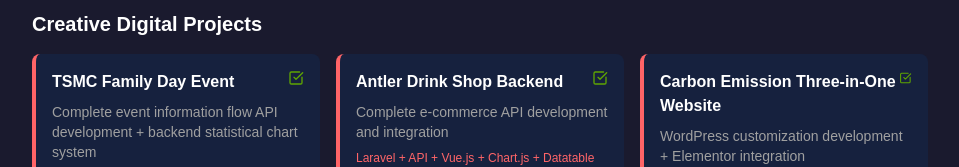
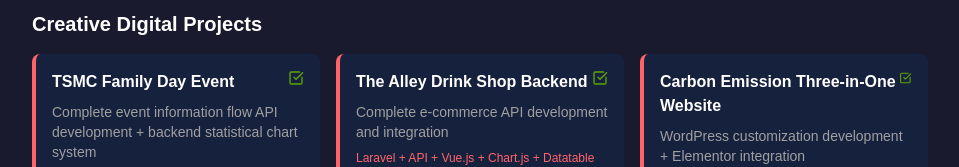
Before and after one commit to meow-Kat/Resume, a Next.js app: page / in a window 1280 px wide. Shown: the part 1922-2089 px from the top of the page, without its empty margins (320-1279 px from the left). Built offline with nearby package versions, Linux system fonts and the light colour scheme.

Commit message:
更新個人資訊文件，調整職稱格式及各項技術專長的標題，並修正部分專案名稱以提升一致性與清晰度。

```diff
--- a/components/LanguageContext.tsx
+++ b/components/LanguageContext.tsx
@@ -47,7 +47,7 @@ const translations = {
     backend: '後端架構設計：',
     backendDesc: '深厚的 PHP/Laravel、Python/FastAPI 技術基礎，成功設計多個大型系統 API 架構。',
     ai: 'AI 與新興技術：',
-    aiDesc: '前瞻性的 LLM 智能對話平台開發，AI 圖資掃描系統實現。',
+    aiDesc: '前瞻性的 LLM 智能對話平台開發與 AI 圖資系統實現。',
 
     systemArchitecture: '系統架構與 DevOps',
     architecture: '架構設計：',
@@ -216,7 +216,7 @@ const translations = {
 
     tsmc: 'TSMC Family Day Event',
     tsmcDesc: 'Complete event information flow API development + backend statistical chart system',
-    beverage: 'Antler Drink Shop Backend',
+    beverage: 'The Alley Drink Shop Backend',
     beverageDesc: 'Complete e-commerce API development and integration',
     carbon: 'Carbon Emission Three-in-One Website',
     carbonDesc: 'WordPress customization development + Elementor integration',
```
Also changed, not shown: 119 other files (tests, documents, lock files or other folders).
